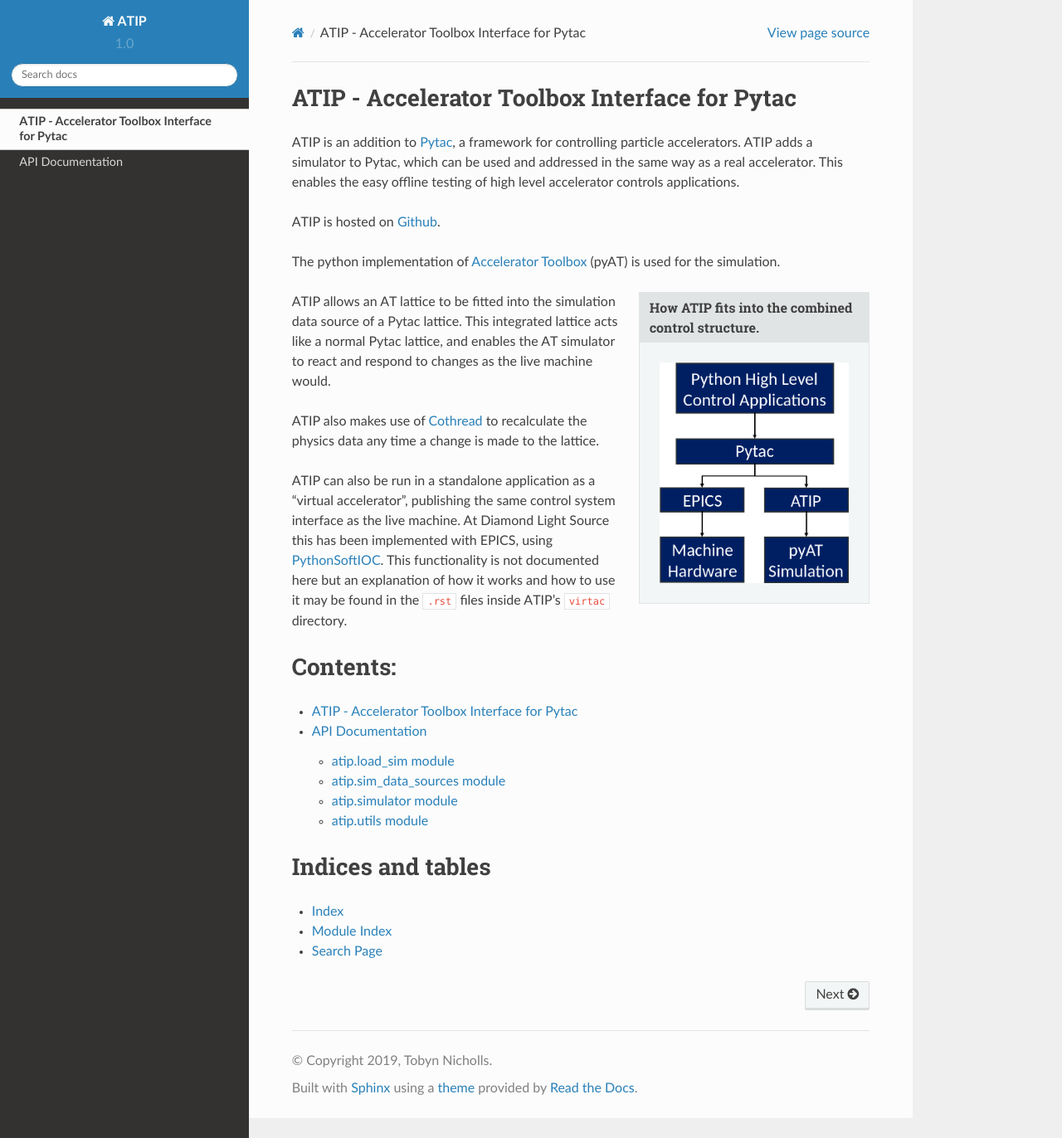
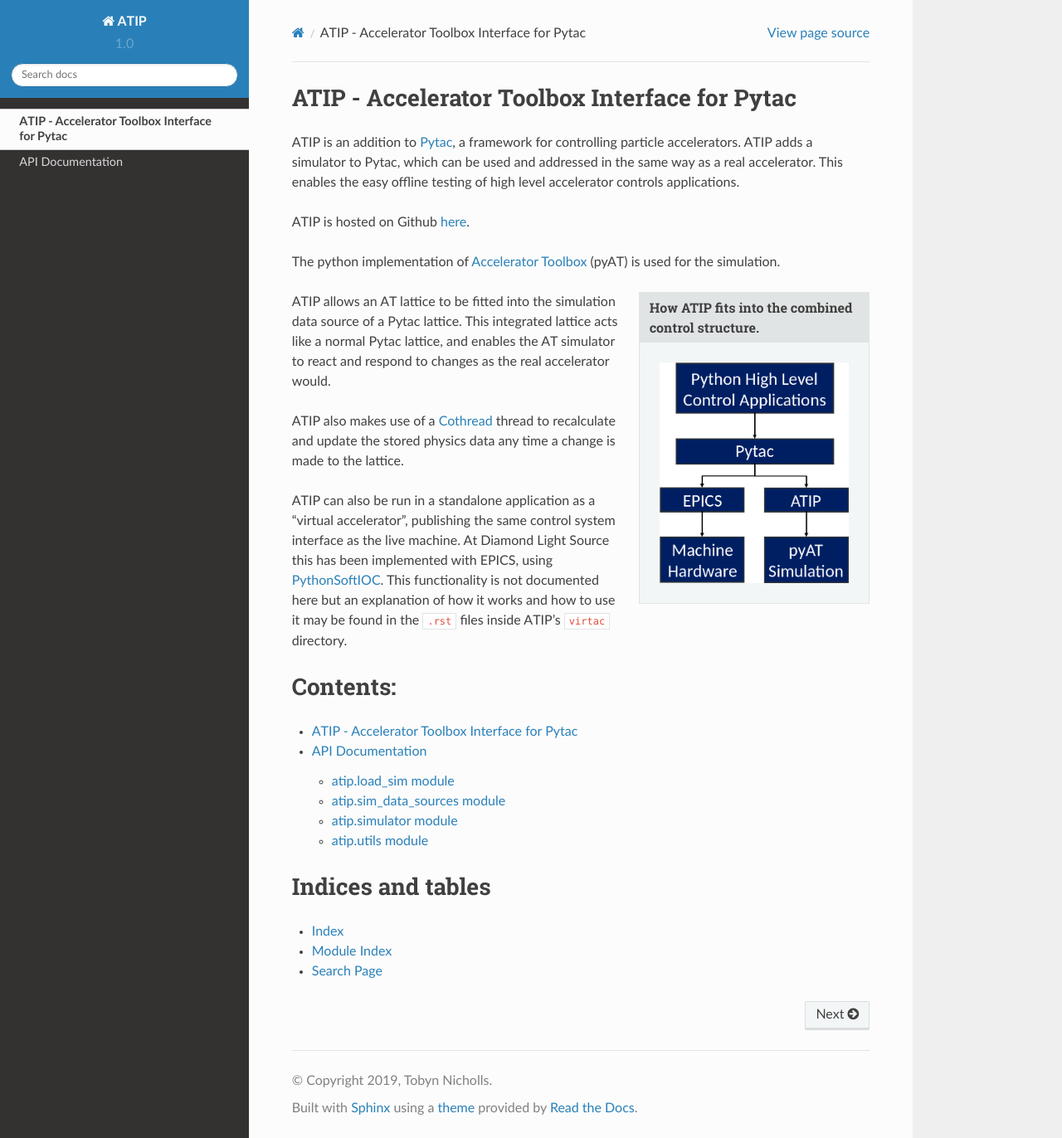
Before and after one commit to DiamondLightSource/atip, a Sphinx documentation site: the page built from docs/index.rst, in a window 1280 px wide and 1372 px high. Shown: the whole window at 83% size. Built offline with Sphinx 7.4.7 and the Read the Docs theme 2.0.0, drawn with Linux system fonts in a browser that asks for light colours.

Commit message:
Minor docs changes.

```diff
--- a/docs/index.rst
+++ b/docs/index.rst
@@ -7,7 +7,7 @@
 This enables the easy offline testing of high level accelerator controls
 applications.
 
-ATIP is hosted on `Github <https://github.com/dls-controls/atip>`_.
+ATIP is hosted on Github `here <https://github.com/dls-controls/atip>`_.
 
 The python implementation of
 `Accelerator Toolbox <https://github.com/atcollab/at>`_ (pyAT) is used
@@ -20,11 +20,12 @@
 
 ATIP allows an AT lattice to be fitted into the simulation data source of a
 Pytac lattice. This integrated lattice acts like a normal Pytac lattice, and
-enables the AT simulator to react and respond to changes as the live machine
-would.
+enables the AT simulator to react and respond to changes as the real
+accelerator would.
 
-ATIP also makes use of `Cothread <https://github.com/dls-controls/cothread>`_
-to recalculate the physics data any time a change is made to the lattice.
+ATIP also makes use of a `Cothread <https://github.com/dls-controls/cothread>`_
+thread to recalculate and update the stored physics data any time a change is
+made to the lattice.
 
 ATIP can also be run in a standalone application as a "virtual accelerator",
 publishing the same control system interface as the live machine. At Diamond
```
Also changed, not shown: README.rst (+24 -16 lines), 2 other files.
